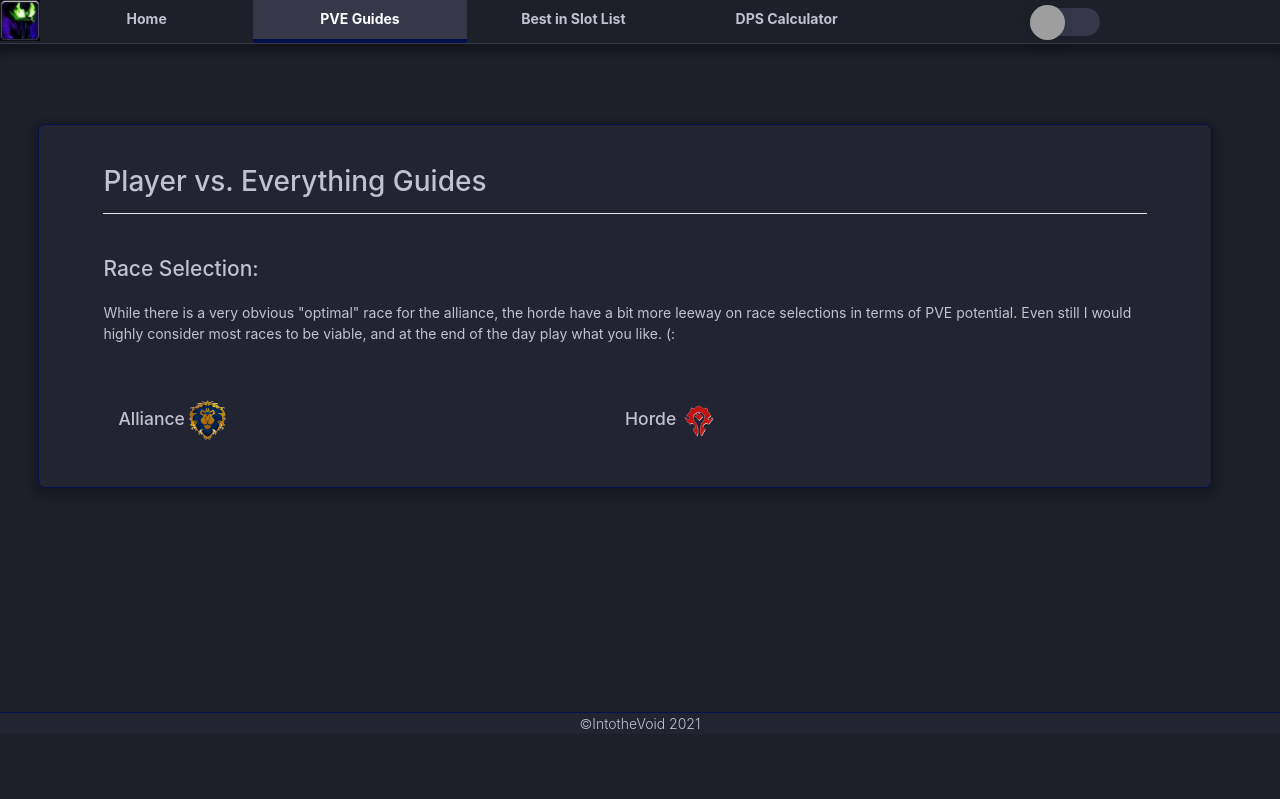
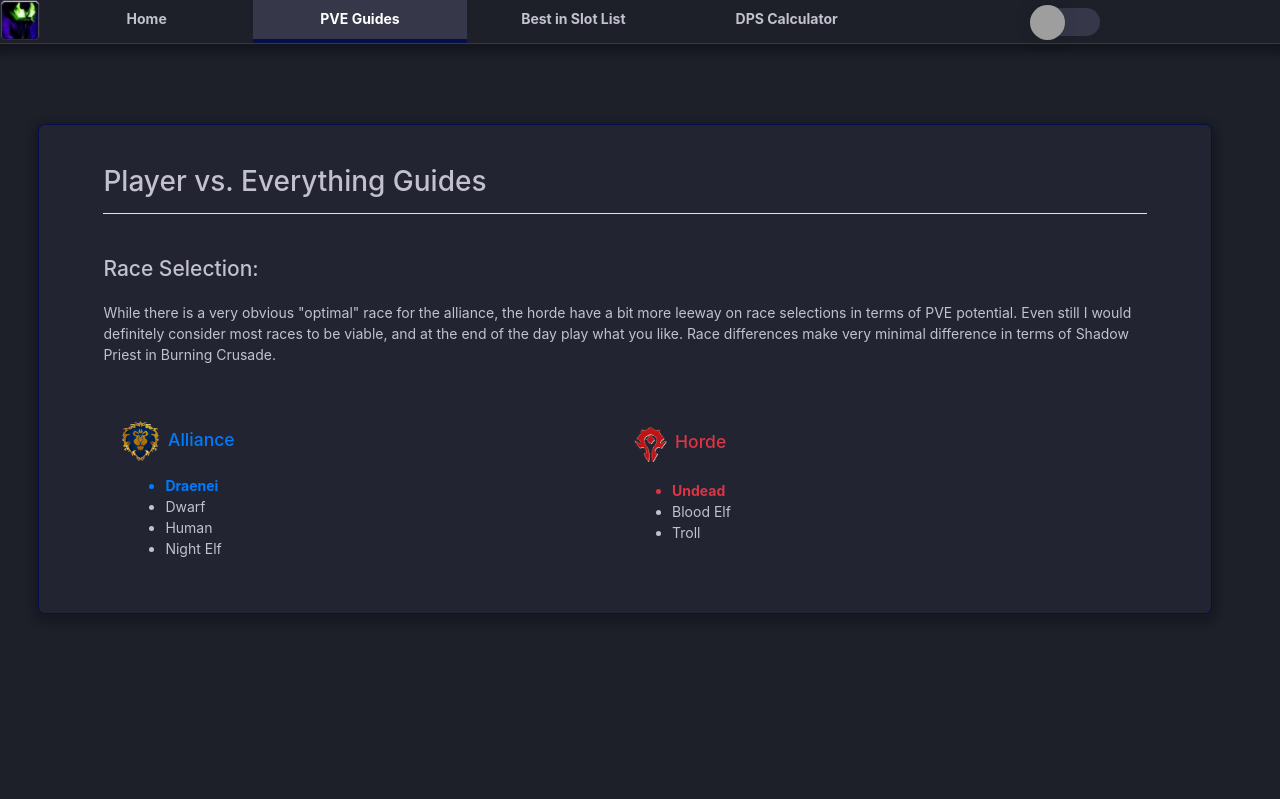
Before and after one commit to codyhinz/intoTheVoid, a PHP site: page /pveguide.php in a window 1280 px wide. Shown: the top 799 px of the page. Before the commit the page ends 729 px from the top, so only its background shows below. Run offline with PHP 8.4, Linux system fonts and the light colour scheme; grey boxes are pictures that could not be loaded.

Commit message:
Adding icons and updating pveguides page

```diff
--- a/pveguide.php
+++ b/pveguide.php
@@ -13,17 +13,30 @@
         <div class="col-12 mt-4">
             <h4 class="mt-2">Race Selection:</h4>
             <p class="mt-4">While there is a very obvious "optimal" race for the alliance,
-            the horde have a bit more leeway on race selections in terms of PVE potential. Even still I would highly consider most races to be viable, and at the end of the day play what you like. (:
+            the horde have a bit more leeway on race selections in terms of PVE potential.
+            Even still I would definitely consider most races to be viable,
+            and at the end of the day play what you like.
+            Race differences make very minimal difference in terms of Shadow Priest in Burning Crusade.
             </p>
         </div>
     </div>
     <div class="row col-12 mt-5">
         <div class="col-6">
-            <h5>Alliance<img src="./view/images/alliance.png" width="45" height="40"></h5>
+            <h5 class="mb-3 text-primary"><img src="./view/images/alliance.png" width="45" height="40">&nbsp;Alliance</h5>
+            <ul class="ml-2">
+                <li class="font-weight-bold text-primary">Draenei</li>
+                <li>Dwarf</li>
+                <li>Human</li>
+                <li>Night Elf</li>
+            </ul>
         </div>
         <div class="col-6">
-            <h5>Horde<img src="./view/images/horde.png" width="45" height="40"></h5>
-
+            <h5 class="mb-3 text-danger"><img src="./view/images/horde.png" width="50" height="45">Horde</h5>
+            <ul class="ml-2">
+                <li class="font-weight-bold text-danger">Undead</li>
+                <li>Blood Elf</li>
+                <li>Troll</li>
+            </ul>
         </div>
     </div>
 </div>
--- a/view/footer.php
+++ b/view/footer.php
@@ -8,7 +8,8 @@
 ?>
 <div class="container cookiespopup" id="cookies">
     <div class="row col-10">
-        <p class="text-center">This website uses cookies to enhance your viewing and surfing experience. This is your obligatory notice that we use cookies on this website.🍪</p>
+        <p class="text-center">This website uses cookies to enhance your viewing and surfing experience.
+        This is your obligatory notice that we use cookies on this website.🍪</p>
     </div>
     <div class="col-1 float-right" id="xicon"><button class="btn btn-lg" onclick="closeCookies()">❌</button></div>
 </div>
--- a/view/header.php
+++ b/view/header.php
@@ -6,7 +6,7 @@
     <meta name="viewport" content="width=device-width, initial-scale=1.0">
     <link rel="stylesheet" href="https://maxcdn.bootstrapcdn.com/bootstrap/4.5.2/css/bootstrap.min.css">
     <link rel="stylesheet" href="./view/style.css">
-    <link rel="icon" href="./view/shadowformicon.jpg">
+    <link rel="icon" href="./view/images/shadowformicon.png">
     <link rel="stylesheet" href="https://fonts.googleapis.com/css?family=Courgette">
     <script src="https://ajax.googleapis.com/ajax/libs/jquery/3.5.1/jquery.min.js"></script>
     <script src="https://cdnjs.cloudflare.com/ajax/libs/popper.js/1.16.0/umd/popper.min.js"></script>
@@ -29,7 +29,7 @@
 <body>
     <div class="container-fluid navrow">
         <div class="row">
-            <img src="./view/images/shadowformicon.jpg" width="40" height="41" margin-left="0" alt="Shadow Form Icon">
+            <img src="./view/images/shadowformicon.png" width="40" height="41" margin-left="0" alt="Shadow Form Icon">
             <div class="heading navigation col-2" id="<?php if ($page == "home"){ echo "active";}?>"><a href="index.php" class="stretched-link">Home</a></div>
             <div class="heading navigation col-2" id="<?php if ($page == "pveguide"){ echo "active";}?>"><a href="pveguide.php" class="stretched-link">PVE Guides</a></div>
             <div class="heading navigation col-2" id="<?php if ($page == "bislist"){ echo "active";}?>"><a href="#" class="stretched-link">Best in Slot List</a></div>
```
Also changed, not shown: index.php (+18 -5 lines), view/images/bloodelf.png (added), view/images/draenei.png (added), view/images/dwarf.png (added), view/images/human.png (added), view/images/nightelf.png (added), view/images/shadowformicon.jpg (deleted), view/images/shadowformicon.png (added), view/images/troll.png (added), view/images/undead.png (added).
